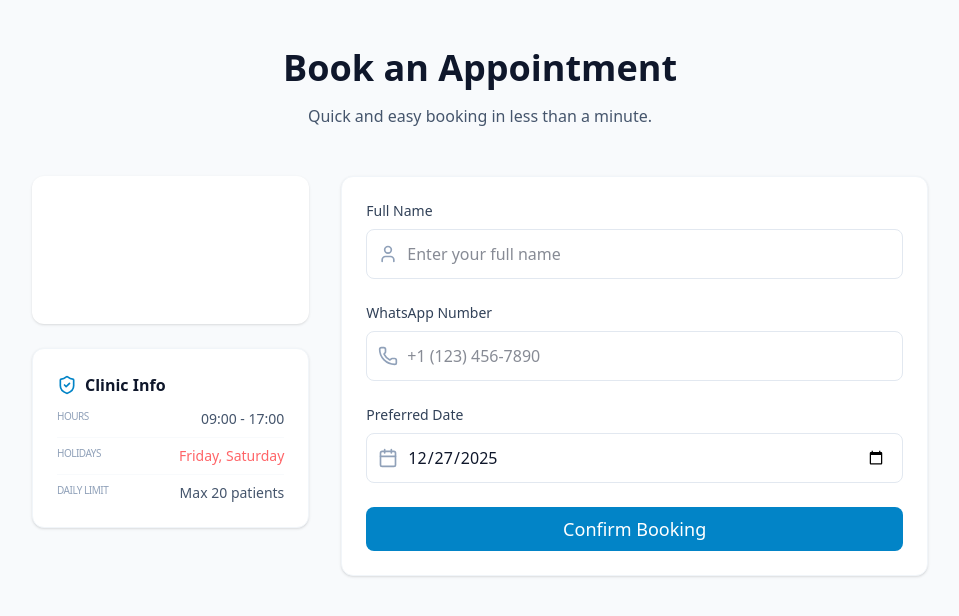
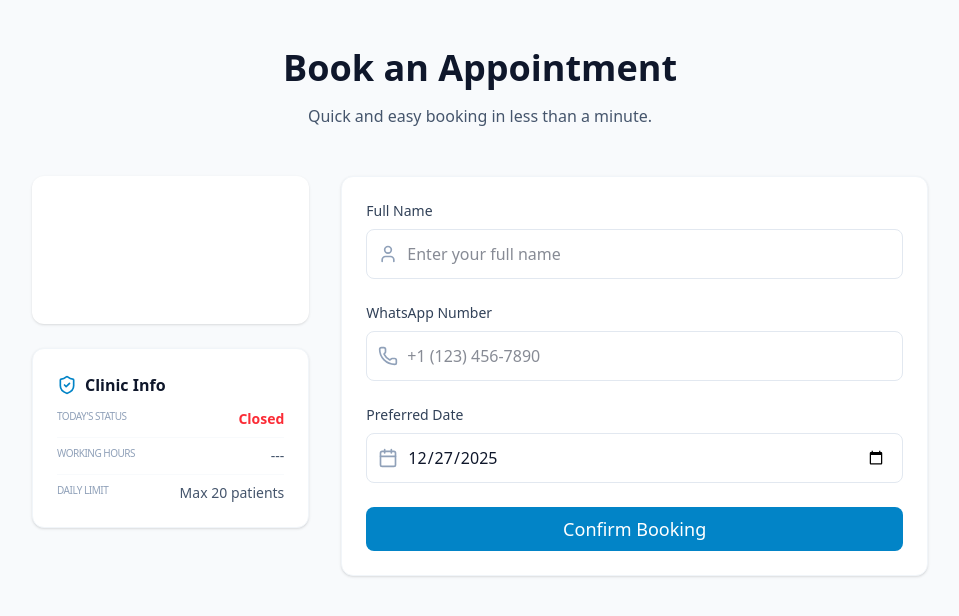
Before and after one commit to CoreVanta/Doctors, a React (Vite) app: page /Doctors/booking in a window 1280 px wide. Shown: the top 616 px of the page, without its empty margins (160-1119 px from the left). Built offline with nearby package versions, Linux system fonts and the light colour scheme; no server answers; the database is empty.

Commit message:
Add files via upload

```diff
--- a/src/pages/Booking.jsx
+++ b/src/pages/Booking.jsx
@@ -1,6 +1,6 @@
 import React, { useState, useEffect } from 'react';
 import { db } from '../firebase';
-import { collection, addDoc, query, where, getDocs, onSnapshot, serverTimestamp } from 'firebase/firestore';
+import { collection, addDoc, query, where, getDocs, onSnapshot, serverTimestamp, doc } from 'firebase/firestore';
 import { Calendar, User, Phone, Clock, CheckCircle2, ShieldCheck } from 'lucide-react';
 import { motion, AnimatePresence } from 'framer-motion';
 import { format, addMinutes } from 'date-fns';
@@ -12,11 +12,17 @@ const Booking = () => {
     const [loading, setLoading] = useState(false);
     const [bookingConfirmed, setBookingConfirmed] = useState(null);
     const [settings, setSettings] = useState({
-        startTime: '09:00',
-        endTime: '17:00',
         intervalMinutes: 10,
         dailyLimit: 20,
-        holidays: ['Friday', 'Saturday']
+        dailySchedules: {
+            'Monday': { isOpen: true, startTime: '09:00', endTime: '17:00' },
+            'Tuesday': { isOpen: true, startTime: '09:00', endTime: '17:00' },
+            'Wednesday': { isOpen: true, startTime: '09:00', endTime: '17:00' },
+            'Thursday': { isOpen: true, startTime: '09:00', endTime: '17:00' },
+            'Friday': { isOpen: false, startTime: '09:00', endTime: '17:00' },
+            'Saturday': { isOpen: false, startTime: '09:00', endTime: '17:00' },
+            'Sunday': { isOpen: true, startTime: '09:00', endTime: '17:00' }
+        }
     });
     const [stats, setStats] = useState({ totalBooked: 0, estimatedWait: 0 });
 
@@ -26,9 +32,9 @@ const Booking = () => {
             const docRef = doc(db, 'settings', 'clinic_settings');
             const docSnap = await getDocs(query(collection(db, 'settings'), where('id', '==', 'clinic_settings')));
             // Direct doc fetch for simplicity
-            onSnapshot(doc(db, 'settings', 'clinic_settings'), (doc) => {
-                if (doc.exists()) {
-                    setSettings(doc.data());
+            onSnapshot(doc(db, 'settings', 'clinic_settings'), (snapshot) => {
+                if (snapshot.exists()) {
+                    setSettings(prev => ({ ...prev, ...snapshot.data() }));
                 }
             });
         };
@@ -62,9 +68,11 @@ const Booking = () => {
         }, 15000);
 
         try {
-            // Validate Holiday
+            // Validate Day Schedule
             const dayName = format(new Date(formData.date), 'EEEE');
-            if (settings.holidays.includes(dayName)) {
+            const schedule = settings.dailySchedules?.[dayName];
+
+            if (schedule && !schedule.isOpen) {
                 alert(`Sorry, the clinic is closed on ${dayName}s.`);
                 setLoading(false);
                 return;
@@ -81,13 +89,22 @@ const Booking = () => {
             const nextQueueNumber = (stats.totalBooked || 0) + 1;
 
             // Calculate Dynamic Estimated Time
-            // Start from clinic startTime OR current time if booking for today
-            let baseTime = new Date(`${formData.date}T${settings.startTime}`);
+            const dailyStart = schedule?.startTime || '09:00';
+            let baseTime = new Date(`${formData.date}T${dailyStart}`);
             const now = new Date();
+
             if (formData.date === format(now, 'yyyy-MM-dd') && now > baseTime) {
                 baseTime = now;
             }
             const estimatedTime = format(addMinutes(baseTime, stats.totalBooked * settings.intervalMinutes), 'HH:mm');
+            const dailyEnd = schedule?.endTime || '17:00';
+
+            // Check if estimated time exceeds clinic hours
+            if (estimatedTime > dailyEnd) {
+                alert("Sorry, we cannot accept more bookings for this day as it exceeds clinic working hours.");
+                setLoading(false);
+                return;
+            }
 
             const bookingData = {
                 name: String(formData.name),
@@ -191,12 +208,18 @@ const Booking = () => {
                             </h4>
                             <div className="text-sm text-slate-600 space-y-2">
                                 <p className="flex justify-between">
-                                    <span className="font-medium text-slate-400 uppercase tracking-tighter text-[10px]">Hours</span>
-                                    <span>{settings.startTime} - {settings.endTime}</span>
+                                    <span className="font-medium text-slate-400 uppercase tracking-tighter text-[10px]">Today's Status</span>
+                                    <span className={settings.dailySchedules?.[format(new Date(formData.date), 'EEEE')]?.isOpen ? 'text-green-600 font-bold' : 'text-red-500 font-bold'}>
+                                        {settings.dailySchedules?.[format(new Date(formData.date), 'EEEE')]?.isOpen ? 'Open' : 'Closed'}
+                                    </span>
                                 </p>
                                 <p className="flex justify-between border-t border-slate-50 pt-2">
-                                    <span className="font-medium text-slate-400 uppercase tracking-tighter text-[10px]">Holidays</span>
-                                    <span className="text-red-400">{settings.holidays.join(', ')}</span>
+                                    <span className="font-medium text-slate-400 uppercase tracking-tighter text-[10px]">Working Hours</span>
+                                    <span>
+                                        {settings.dailySchedules?.[format(new Date(formData.date), 'EEEE')]?.isOpen
+                                            ? `${settings.dailySchedules[format(new Date(formData.date), 'EEEE')].startTime} - ${settings.dailySchedules[format(new Date(formData.date), 'EEEE')].endTime}`
+                                            : '---'}
+                                    </span>
                                 </p>
                                 <p className="flex justify-between border-t border-slate-50 pt-2">
                                     <span className="font-medium text-slate-400 uppercase tracking-tighter text-[10px]">Daily Limit</span>
--- a/src/pages/Dashboard.jsx
+++ b/src/pages/Dashboard.jsx
@@ -46,11 +46,17 @@ const Dashboard = () => {
     const [isUploading, setIsUploading] = useState(false);
     const [showSettings, setShowSettings] = useState(false);
     const [settings, setSettings] = useState({
-        startTime: '09:00',
-        endTime: '17:00',
         intervalMinutes: 10,
         dailyLimit: 20,
-        holidays: ['Friday', 'Saturday']
+        dailySchedules: {
+            'Monday': { isOpen: true, startTime: '09:00', endTime: '17:00' },
+            'Tuesday': { isOpen: true, startTime: '09:00', endTime: '17:00' },
+            'Wednesday': { isOpen: true, startTime: '09:00', endTime: '17:00' },
+            'Thursday': { isOpen: true, startTime: '09:00', endTime: '17:00' },
+            'Friday': { isOpen: false, startTime: '09:00', endTime: '17:00' },
+            'Saturday': { isOpen: false, startTime: '09:00', endTime: '17:00' },
+            'Sunday': { isOpen: true, startTime: '09:00', endTime: '17:00' }
+        }
     });
 
     const todaysDate = format(new Date(), 'yyyy-MM-dd');
@@ -62,9 +68,9 @@ const Dashboard = () => {
             const docSnap = await getDocs(query(collection(db, 'settings'), where('id', '==', 'clinic_settings')));
             // Using getDocs for simplicity if id is used, but ideally use direct doc()
             // Let's use direct doc
-            onSnapshot(doc(db, 'settings', 'clinic_settings'), (doc) => {
-                if (doc.exists()) {
-                    setSettings(doc.data());
+            onSnapshot(doc(db, 'settings', 'clinic_settings'), (snapshot) => {
+                if (snapshot.exists()) {
+                    setSettings(prev => ({ ...prev, ...snapshot.data() }));
                 }
             });
         };
@@ -656,35 +662,8 @@ const Dashboard = () => {
                                 </button>
                             </div>
 
-                            <form onSubmit={handleSaveSettings} className="p-6 space-y-4">
-                                <div className="grid grid-cols-2 gap-4">
-                                    <div>
-                                        <label className="block text-xs font-bold text-slate-500 mb-2 uppercase">Work Starts</label>
-                                        <div className="relative">
-                                            <Clock className="absolute left-3 top-1/2 -translate-y-1/2 w-4 h-4 text-slate-400" />
-                                            <input
-                                                type="time"
-                                                className="w-full pl-10 pr-4 py-2 border border-slate-200 rounded-lg focus:ring-2 focus:ring-medical-500 outline-none"
-                                                value={settings.startTime}
-                                                onChange={(e) => setSettings({ ...settings, startTime: e.target.value })}
-                                            />
-                                        </div>
-                                    </div>
-                                    <div>
-                                        <label className="block text-xs font-bold text-slate-500 mb-2 uppercase">Work Ends</label>
-                                        <div className="relative">
-                                            <Clock className="absolute left-3 top-1/2 -translate-y-1/2 w-4 h-4 text-slate-400" />
-                                            <input
-                                                type="time"
-                                                className="w-full pl-10 pr-4 py-2 border border-slate-200 rounded-lg focus:ring-2 focus:ring-medical-500 outline-none"
-                                                value={settings.endTime}
-                                                onChange={(e) => setSettings({ ...settings, endTime: e.target.value })}
-                                            />
-                                        </div>
-                                    </div>
-                                </div>
-
-                                <div className="grid grid-cols-2 gap-4">
+                            <form onSubmit={handleSaveSettings} className="p-6 space-y-6 max-h-[70vh] overflow-y-auto">
+                                <div className="grid grid-cols-2 gap-4 bg-slate-50 p-4 rounded-xl border border-slate-100">
                                     <div>
                                         <label className="block text-xs font-bold text-slate-500 mb-2 uppercase">Patients / Hour</label>
                                         <select
@@ -710,28 +689,53 @@ const Dashboard = () => {
                                     </div>
                                 </div>
 
-                                <div>
-                                    <label className="block text-xs font-bold text-slate-500 mb-2 uppercase">Weekly Holidays</label>
-                                    <div className="grid grid-cols-4 gap-2">
-                                        {['Monday', 'Tuesday', 'Wednesday', 'Thursday', 'Friday', 'Saturday', 'Sunday'].map(day => (
+                                <div className="space-y-3">
+                                    <label className="block text-xs font-bold text-slate-500 uppercase">Weekly Schedule & Hours</label>
+                                    {Object.entries(settings.dailySchedules).map(([day, schedule]) => (
+                                        <div key={day} className={`p-3 rounded-xl border transition-all flex items-center gap-4 ${schedule.isOpen ? 'bg-white border-slate-200 shadow-sm' : 'bg-slate-50 border-slate-100 opacity-60'}`}>
                                             <button
-                                                key={day}
                                                 type="button"
                                                 onClick={() => {
-                                                    const newHolidays = settings.holidays.includes(day)
-                                                        ? settings.holidays.filter(h => h !== day)
-                                                        : [...settings.holidays, day];
-                                                    setSettings({ ...settings, holidays: newHolidays });
+                                                    const newSchedules = { ...settings.dailySchedules };
+                                                    newSchedules[day].isOpen = !newSchedules[day].isOpen;
+                                                    setSettings({ ...settings, dailySchedules: newSchedules });
                                                 }}
-                                                className={`px-2 py-1.5 text-[10px] font-bold rounded-lg border transition-all ${settings.holidays.includes(day)
-                                                    ? 'bg-red-50 border-red-200 text-red-600'
-                                                    : 'bg-slate-50 border-slate-200 text-slate-600 hover:border-medical-200'
-                                                    }`}
+                                                className={`w-12 h-6 rounded-full relative transition-colors ${schedule.isOpen ? 'bg-medical-500' : 'bg-slate-300'}`}
                                             >
-                                                {day.substring(0, 3)}
+                                                <div className={`absolute top-1 w-4 h-4 bg-white rounded-full transition-all ${schedule.isOpen ? 'right-1' : 'left-1'}`} />
                                             </button>
-                                        ))}
-                                    </div>
+
+                                            <span className="font-bold text-slate-700 w-20">{day}</span>
+
+                                            {schedule.isOpen ? (
+                                                <div className="flex-grow flex items-center gap-2">
+                                                    <input
+                                                        type="time"
+                                                        className="flex-1 px-2 py-1 border border-slate-200 rounded text-xs outline-none"
+                                                        value={schedule.startTime}
+                                                        onChange={(e) => {
+                                                            const newSchedules = { ...settings.dailySchedules };
+                                                            newSchedules[day].startTime = e.target.value;
+                                                            setSettings({ ...settings, dailySchedules: newSchedules });
+                                                        }}
+                                                    />
+                                                    <span className="text-slate-400">to</span>
+                                                    <input
+                                                        type="time"
+                                                        className="flex-1 px-2 py-1 border border-slate-200 rounded text-xs outline-none"
+                                                        value={schedule.endTime}
+                                                        onChange={(e) => {
+                                                            const newSchedules = { ...settings.dailySchedules };
+                                                            newSchedules[day].endTime = e.target.value;
+                                                            setSettings({ ...settings, dailySchedules: newSchedules });
+                                                        }}
+                                                    />
+                                                </div>
+                                            ) : (
+                                                <span className="text-slate-400 text-xs italic">Clinic Closed</span>
+                                            )}
+                                        </div>
+                                    ))}
                                 </div>
 
                                 <div className="pt-4 border-t border-slate-100 flex gap-3">
```
